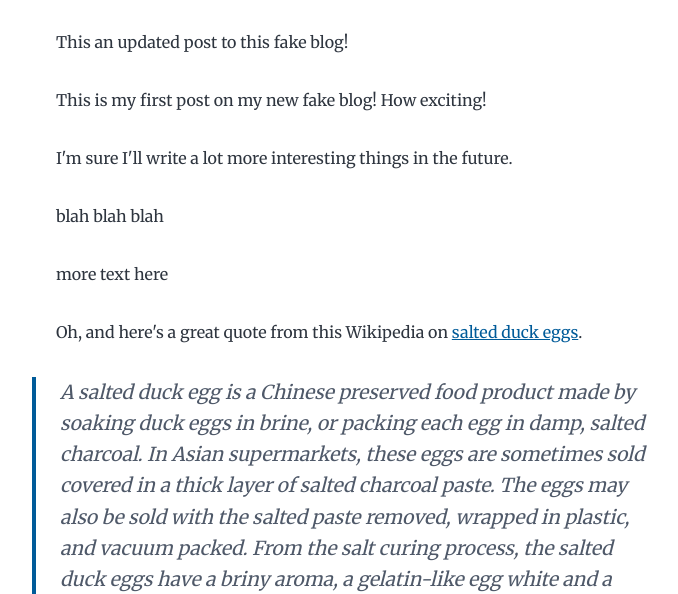
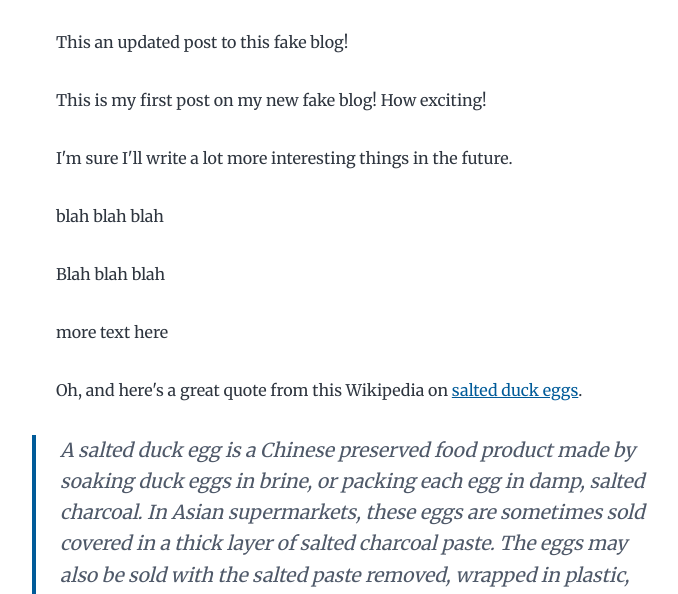
Before and after one commit to aitkenster/test-site, a Gatsby site: page /hello-world/ in a window 1280 px wide. Shown: the part 211-805 px from the top of the page, without its empty margins (268-946 px from the left). Built offline with nearby package versions, Linux system fonts and the light colour scheme; Gatsby itself is replaced by a stand-in of ours; some packages are replaced by stand-ins of ours.

Commit message:
More text

```diff
--- a/content/blog/hello-world/index.md
+++ b/content/blog/hello-world/index.md
@@ -10,6 +10,8 @@ This is my first post on my new fake blog! How exciting!
 I'm sure I'll write a lot more interesting things in the future.
 
 blah blah blah
+
+Blah blah blah
 
 more text here
 
```
